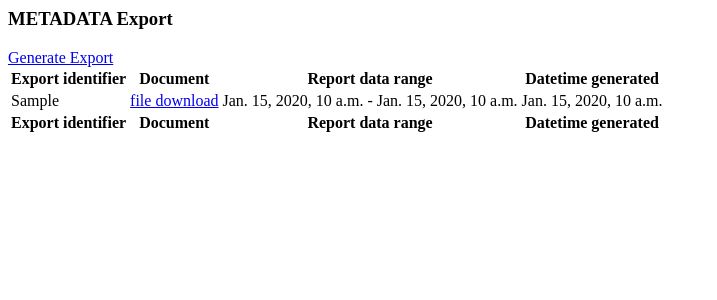
After one commit to covid19-vaccine/esr21-export, a Django app: template esr21_export/templates/esr21_export/metadata.html in a window 1280 px wide. The commit adds this page. Shown: the top 300 px of the page, without its empty margins (0-717 px from the left). Run offline with Django 3.2, Linux system fonts and the light colour scheme; the template is opened without the code that fills it: most values are stand-ins (such as "Sample title", 1, 10 or a date in 2020); parts of the project's set-up code (start-up, migrations or seed data) failed here and were passed over; some libraries are stand-ins or nearby versions.

Commit message:
add export metadata

```diff
--- a/esr21_export/apps.py
+++ b/esr21_export/apps.py
@@ -15,6 +15,7 @@ class AppConfig(DjangoAppConfig):
     export_date =  '/documents/esr21_export_' + today_date
     subject_path = settings.MEDIA_ROOT + export_date + '/subject/'
     non_crf_path = settings.MEDIA_ROOT + export_date + '/non_crf/'
+    metadata_path = settings.MEDIA_ROOT + export_date + '/metadata/'
 
 
 class EdcBaseAppConfig(BaseEdcBaseAppConfig):
--- a/esr21_export/export_methods.py
+++ b/esr21_export/export_methods.py
@@ -19,7 +19,7 @@ class ExportMethods:
 
     def __init__(self):
         self.rs_cls = django_apps.get_model('edc_registration.registeredsubject')
-        self.subject_consent_csl = django_apps.get_model('esr21_subject.subjectconsent')
+        self.subject_consent_csl = django_apps.get_model('esr21_subject.informedconsent')
 
     def encrypt_values(self, obj_dict=None, obj_cls=None):
         """Ecrypt values for fields that are encypted.
--- a/esr21_export/export_model_lists.py
+++ b/esr21_export/export_model_lists.py
@@ -52,8 +52,7 @@ subject_many_to_many_crf = [
     ['pregnancystatus', 'contraceptive', 'contraception'],
 ]
 
-subject_many_to_many_non_crf = [[
-    'seriousadverseevent', 'seriousness_criteria', 'saecriteria'], ]
+subject_many_to_many_non_crf = []
 
 offstudy_prn_model_list = ['subjectoffstudy', ]
 
--- a/esr21_export/templates/esr21_export/home.html
+++ b/esr21_export/templates/esr21_export/home.html
@@ -32,10 +32,12 @@
     <p></p>
     <h1>Study data export</h1>
     <p>Generate and download study data sets from the tables below.</p>
+
     <p> </p><p> </p>
 
         <div class="col-md-10 col-md-offset-1">
 
+			{% include "esr21_export/metadata.html" %}
 			{% include "esr21_export/non_crf_export.html" %}
             {% include "esr21_export/subject_crf_export.html" %}
 
--- /dev/null
+++ b/esr21_export/templates/esr21_export/metadata.html
@@ -0,0 +1,54 @@
+<div class="panel panel-default panel-table">
+  <div class="panel-heading">
+    <div class="row">
+      <div class="col col-xs-6">
+        <h3 class="panel-title">METADATA Export</h3>
+      </div>
+      <div class="col col-xs-6 text-right">
+      	<a id="download_files" title="Generate all metadat Export" class="btn btn-sm btn-primary btn-download" role="button"
+	        href="{% url 'esr21_export:home_url' %}?download=4">
+	            <i class="fa fa-plus fa-sm"></i> Generate Export
+	    </a>
+      </div>
+    </div>
+  </div>
+  <div class="panel-body">
+ 	{% if metadata_exports %}
+    <table id="non_crf_export" class="table table-striped table-bordered table-list">
+		<thead>
+			<tr>
+				<th>Export identifier</th>
+				<th>Document</th>
+				<th>Report data range</th>
+				<th>Datetime generated</th>
+			</tr>
+		</thead>
+		<tfoot>
+			<tr>
+				<th>Export identifier</th>
+				<th>Document</th>
+				<th>Report data range</th>
+				<th>Datetime generated</th>
+			</tr>
+		</tfoot>
+		<tbody>
+		{% for metadata_export in metadata_exports %}
+			<tr>
+				<td>{{ metadata_export.export_identifier }}</td>
+				<td>{% if metadata_export.doc_url %}
+				   <a href={{ metadata_export.doc_url }}><i class="fa fa-download fa-sm"></i> file download</a>
+				{% else %}
+				    Pending..
+				{% endif %}</td>
+		 		<td>{{ metadata_export.start_date }} - {{ metadata_export.end_date }}</td>
+		 		<td>{{ metadata_export.uploaded_at }}</td>
+			</tr>
+		{% endfor %}
+		</tbody>
+	</table>
+	{% else %}
+		<p>No generated files yet</p>
+	{% endif %}
+  </div>
+
+</div>
```
Also changed, not shown: esr21_export/metadata.py (added, +41 -0 lines), esr21_export/metadata_app_names_list.py (added, +7 -0 lines), esr21_export/views/home_view.py (+9 -0 lines), esr21_export/views/listboard_view_mixin.py (+54 -0 lines).
